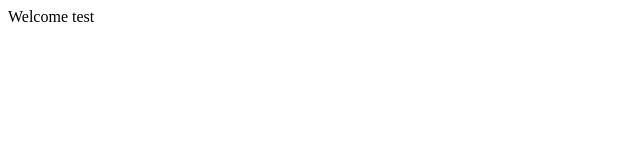
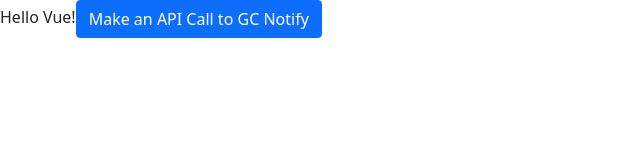
Before and after one commit to pdteam/gcnotifier-ui, a plain HTML site: page index.html in a window 1280 px wide. Shown: the whole page, without its empty margins (0-640 px from the left). Drawn offline with nearby package versions, Linux system fonts and the light colour scheme.

Commit message:
Added API Call

```diff
--- a/index.html
+++ b/index.html
@@ -1 +1,85 @@
-Welcome test
+<html>
+
+<head>
+
+    <link href="https://cdn.jsdelivr.net/npm/bootstrap@5.0.2/dist/css/bootstrap.min.css" rel="stylesheet"
+        integrity="sha384-EVSTQN3/azprG1Anm3QDgpJLIm9Nao0Yz1ztcQTwFspd3yD65VohhpuuCOmLASjC" crossorigin="anonymous">
+    <!-- <script src="https://cdn.jsdelivr.net/npm/bootstrap@5.0.2/dist/js/bootstrap.bundle.min.js" integrity="sha384-MrcW6ZMFYlzcLA8Nl+NtUVF0sA7MsXsP1UyJoMp4YLEuNSfAP+JcXn/tWtIaxVXM" crossorigin="anonymous"></script> -->
+
+</head>
+
+<body>
+
+    <div id="app">
+        <span>{{ message }}</span>
+
+        <button @click="callApi" class="btn btn-primary">
+            Make an API Call to GC Notify
+        </button>
+
+
+    </div>
+
+    <script src="https://unpkg.com/axios@0.25.0/dist/axios.min.js"></script>
+    <script src="https://unpkg.com/vue@3"></script>
+
+
+    <script>
+        const { createApp, ref } = Vue;
+
+
+        createApp({
+            data() {
+                return {
+                    message: 'Hello Vue!',
+                    baseUrl: 'https://api.notification.canada.ca',
+                    postUrl: '/v2/notifications/email',
+                    header: {
+                        "Authorization": "ApiKey-v1 a4d6c3a2-5acf-43f8-80ac-0843b4996b39",
+                        "Content-Type": "application/json"
+                    },
+                    requestBody:
+                    {
+                        "email_address": "janak.alford@gmail.com",
+                        "template_id": "dd79cb38-29c2-448b-adc7-fefe21b9427a",
+                        "personalisation": {
+                            "first_name": "Janak",
+                            "full_name": "Janak Alford",
+                        }
+                    },
+                    attachment: {
+                        "application_file": {
+                            "file": "file as base64 encoded string",
+                            "filename": "your_custom_filename.pdf",
+                            "sending_method": "attach"
+                        }
+
+                    }
+
+                }
+            },
+
+            methods: {
+                async callApi() {
+                    console.log("Test Starting")
+                    var results = await axios({
+                        method: "POST",
+                        url: this.baseUrl + this.postUrl,
+                        headers: this.header,
+                        body: this.requestBody
+                    });
+                    console.log(results)
+                }
+            },
+
+        }).mount('#app')
+
+
+
+
+    </script>
+
+</body>
+
+
+</html>
```
